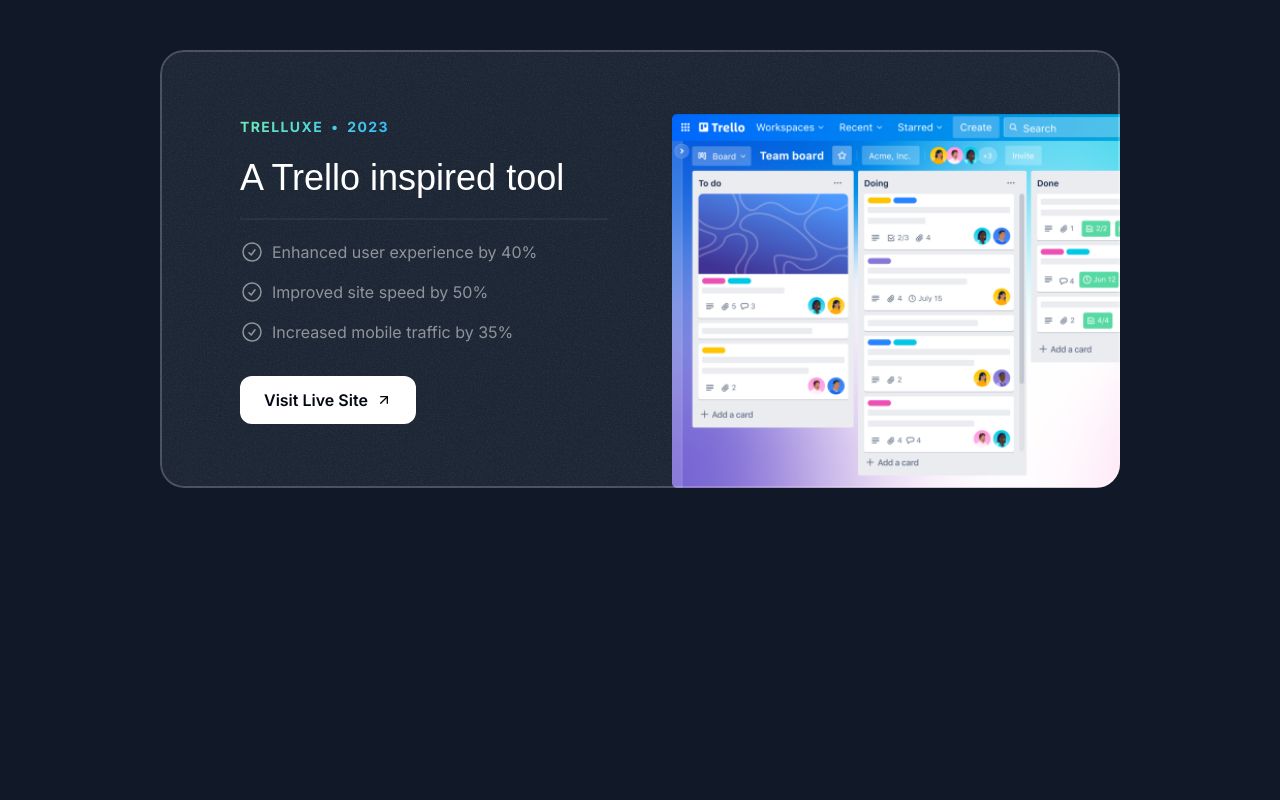
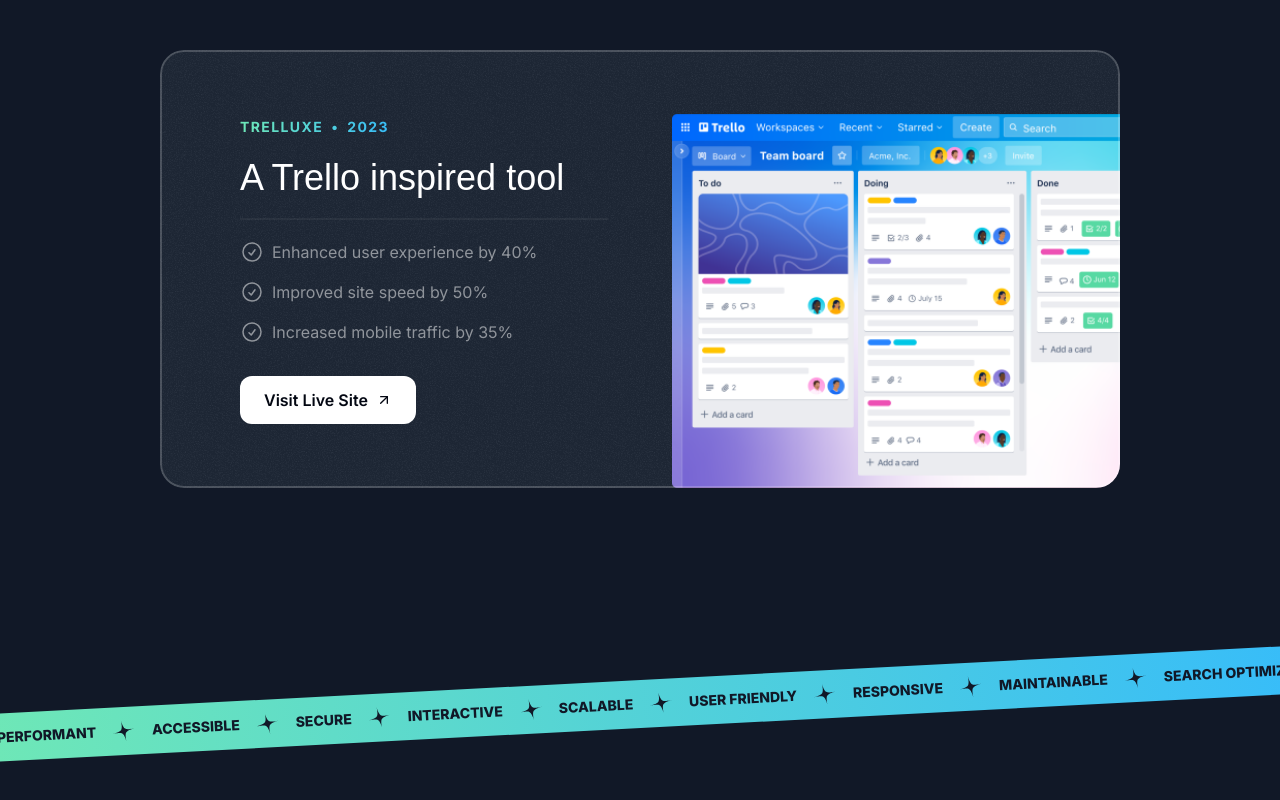
Before and after one commit to shaulrosenberg/portfolio, a Next.js app: page / in a window 1280 px wide. Shown: the part 2332-3132 px from the top of the page. Before the commit the page ends 2916 px from the top, so only its background shows below. Built offline with nearby package versions, Linux system fonts and the light colour scheme; a web font is replaced by a local one.

Commit message:
feat: add tape section to main page

```diff
--- a/src/app/page.tsx
+++ b/src/app/page.tsx
@@ -1,6 +1,7 @@
 import { Header } from "@/sections/Header";
 import { HeroSection } from "@/sections/Hero";
 import { ProjectsSection } from "@/sections/Projects";
+import { TapeSection } from "@/sections/Tape";
 
 export default function Home() {
   return (
@@ -8,6 +9,7 @@
       <Header />
       <HeroSection />
       <ProjectsSection />
+      <TapeSection />
     </div>
   );
 }
--- a/src/sections/Tape.tsx
+++ b/src/sections/Tape.tsx
@@ -1,3 +1,34 @@
+import StarIcon from "@/assets/icons/star.svg";
+
+const words = [
+  "Performant",
+  "Accessible",
+  "Secure",
+  "Interactive",
+  "Scalable",
+  "User Friendly",
+  "Responsive",
+  "Maintainable",
+  "Search Optimized",
+  "Useable",
+  "Reliable",
+];
+
 export const TapeSection = () => {
-  return <div>Tape Section</div>;
+  return (
+    <div className="py-16 lg:py-24 overflow-x-clip">
+      <div className="bg-gradient-to-r from-emerald-300 to-sky-400 -rotate-3 -mx-1">
+        <div className="flex [mask-image:linear-gradient(to_right, _transparent, _black_10%, _black_90%, _transparent)]">
+          <div className="flex flex-none gap-4 py-3">
+            {words.map((word) => (
+              <div className="inline-flex gap-4 items-center" key={word}>
+                <span className="text-gray-900 uppercase font-extrabold text-sm">{word}</span>
+                <StarIcon className="size-6 text-gray-900 -rotate-12" />
+              </div>
+            ))}
+          </div>
+        </div>
+      </div>
+    </div>
+  );
 };
```
